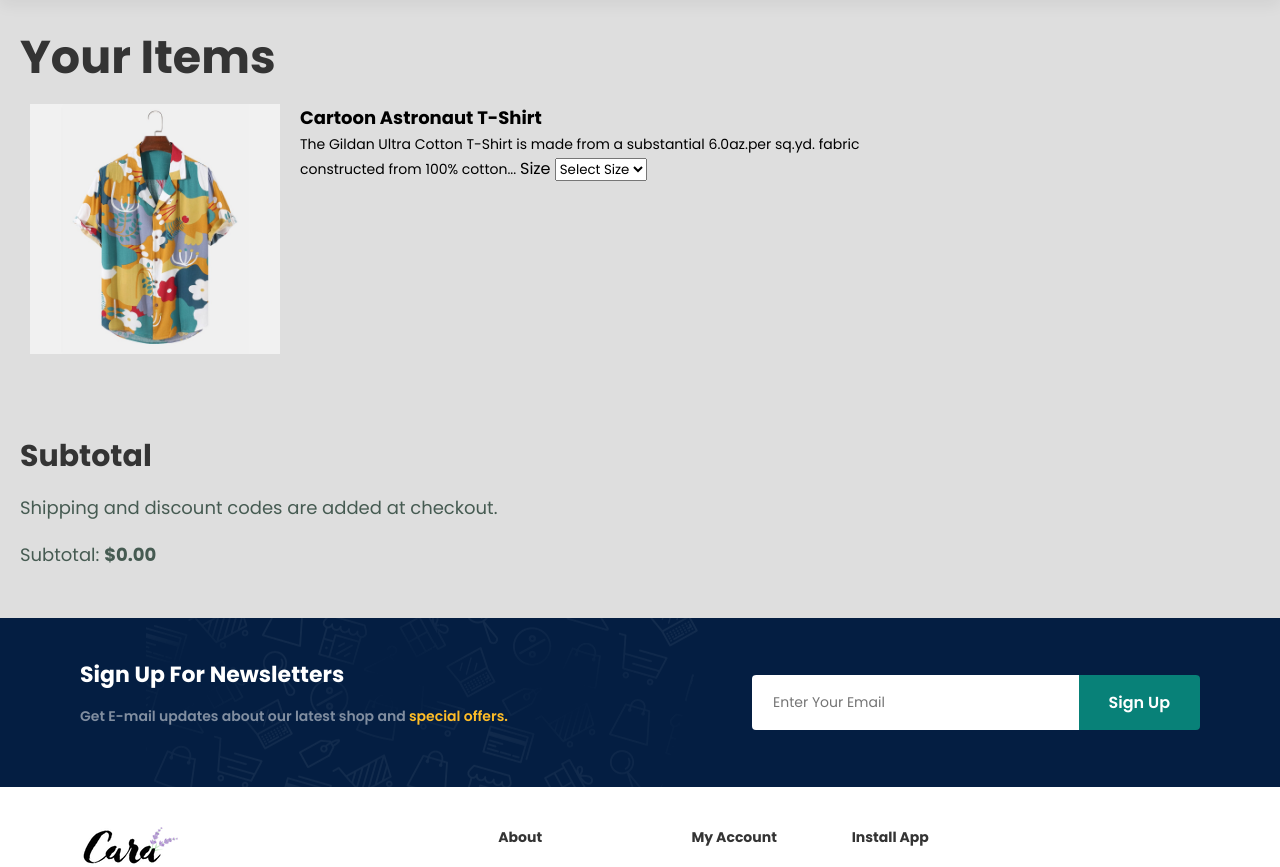
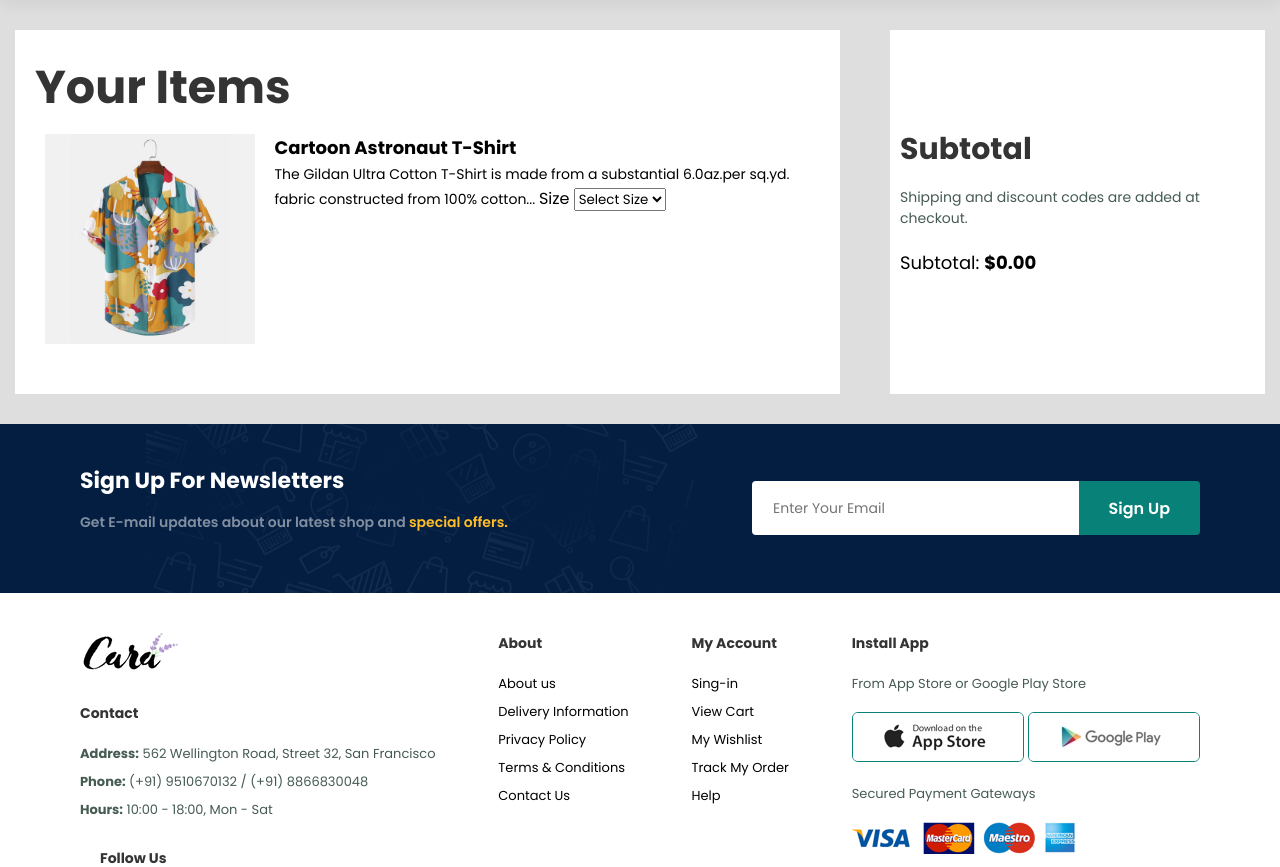
Before and after one commit to Manthan7698/E-CommWeb, a PHP site: page /bag.html in a window 1280 px wide. Shown: the part 87-954 px from the top of the page. Run offline with PHP 8.4, Linux system fonts and the light colour scheme; some libraries are stand-ins or nearby versions.

Commit message:
added style

```diff
--- a/style.css
+++ b/style.css
@@ -37,6 +37,14 @@ p {
   font-size: 18px;
   color: #465b52;
   margin: 15px 0px 20px 0px;
+}
+
+.small-p-txt{
+  font-size: 14px;
+}
+
+.subtotal-txt{
+  color: #000;
 }
 
 .section-p1 {
@@ -947,14 +955,27 @@ footer .copyright {
   width: 100%;
 }
 
+#bag-container .bag-subtotal-box{
+  display: flex;
+  justify-content: space-between;
+  align-items: center;
+  background-color: #fff;
+  padding-left: 10px;
+  width: 30%;
+}
+
 .bag-box-area{
+  padding: 30px 15px;
+}
+
+#bag-container .bag-box-area{
+  display: flex;
+}
+
+.bag-item-box-area{
+  background-color: #fff;
   padding: 30px 20px;
-  width: 75%;
-}
-
-.bag-boxes{
-
-  background-color: #fff;
+  width: 66%;
 }
 
 .bag-item {
@@ -976,6 +997,10 @@ footer .copyright {
 
 .bag-item-des span{
   font-size: 14px;
+}
+
+.blank-area{
+  width: 4%;
 }
 
 /* Media Queries */
```
